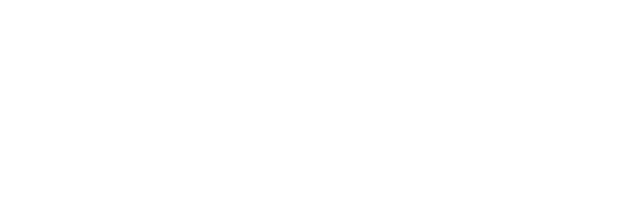
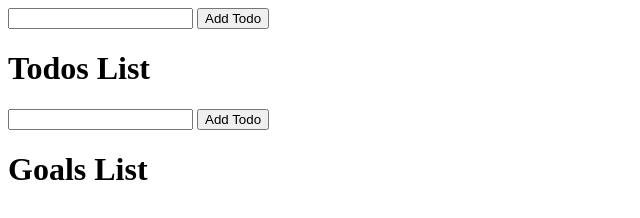
Before and after one commit to wajeehmisbahkhan/ReduxTS, a website with bundled scripts: page index.html in a window 1280 px wide. Shown: the whole page, without its empty margins (0-640 px from the left). Built offline with nearby package versions, Linux system fonts and the light colour scheme.

Commit message:
Basic form

```diff
--- a/index.html
+++ b/index.html
@@ -6,6 +6,23 @@
     <title>TODO App</title>
   </head>
   <body>
+    <div>
+      <input type="text" name="title" id="todo-title" />
+      <button id="add-todo-btn">Add Todo</button>
+      <div>
+        <h1>Todos List</h1>
+        <ol id="todos-list"></ol>
+      </div>
+    </div>
+    <div>
+      <input type="text" name="title" id="" />
+      <button>Add Todo</button>
+      <div>
+        <h1>Goals List</h1>
+        <ol id="goals-list"></ol>
+      </div>
+    </div>
     <script src="app.ts"></script>
+    <script src="client/dom_manipulator.ts"></script>
   </body>
 </html>
```
